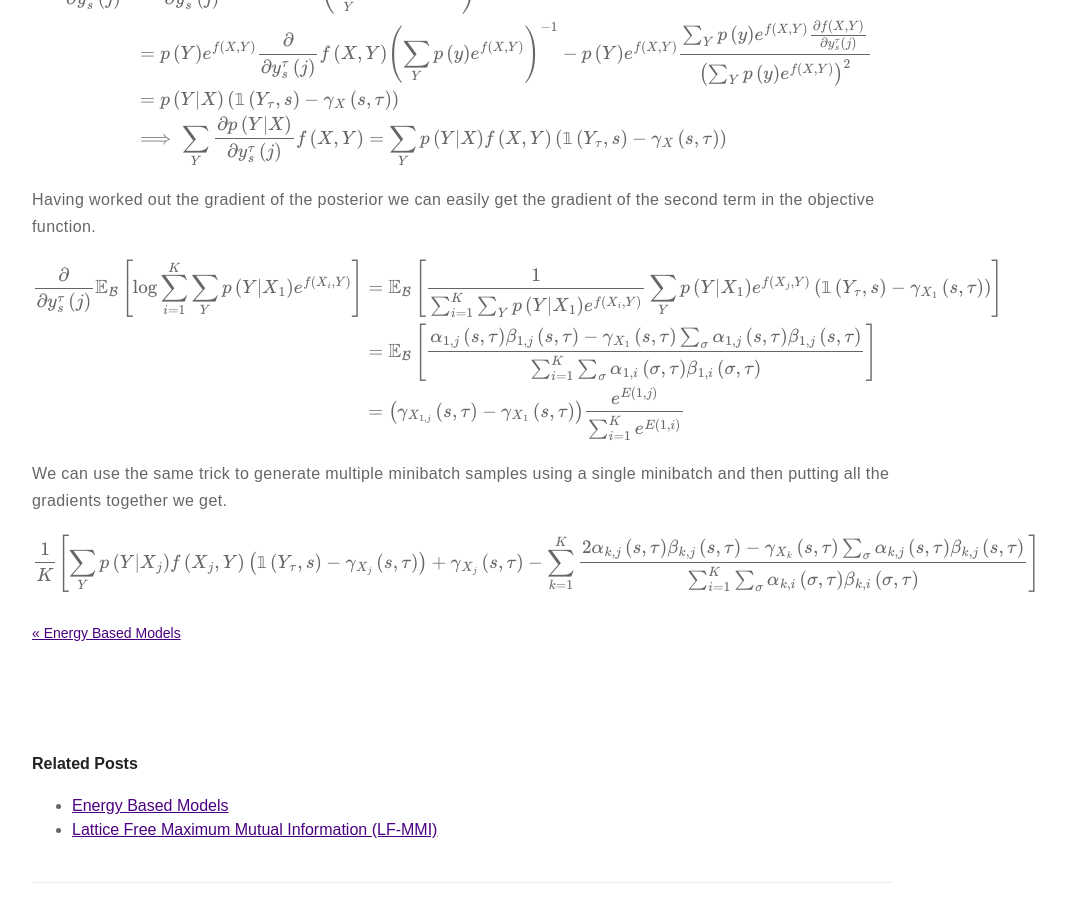
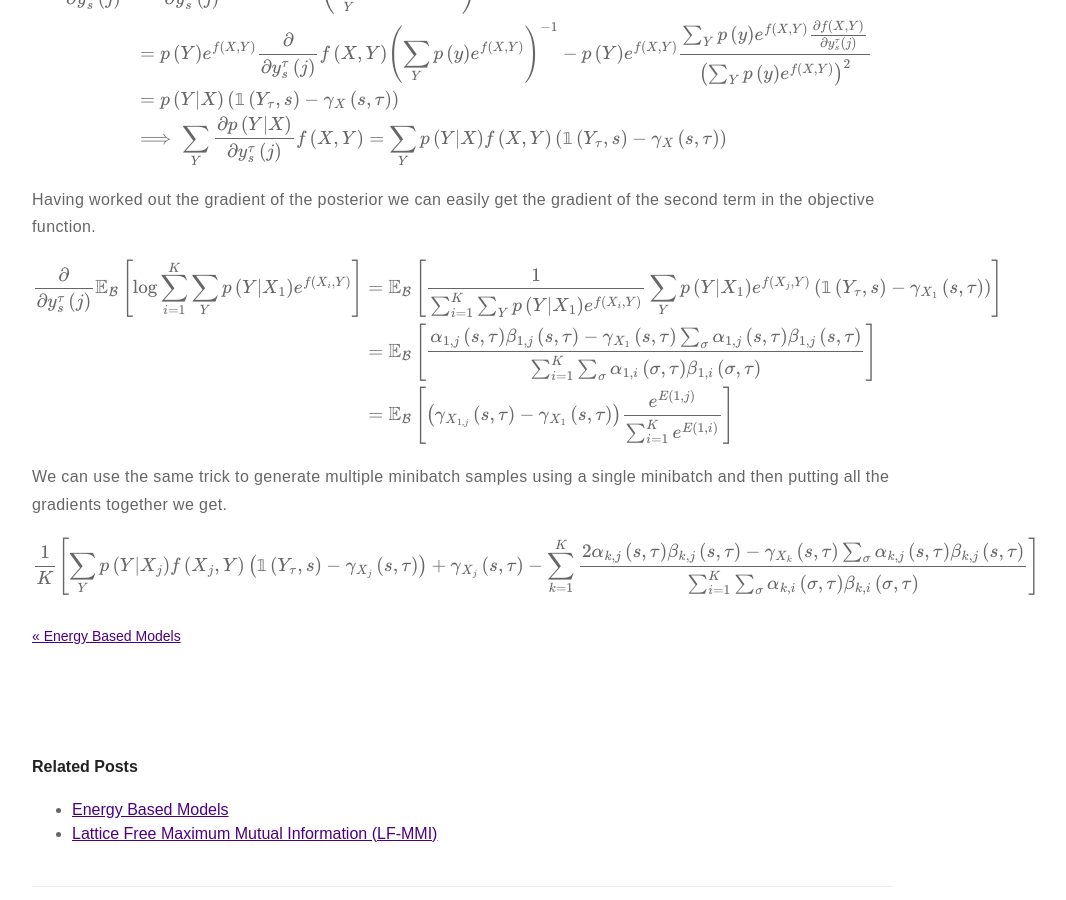
Before and after one commit to m-wiesner/m-wiesner.github.io, a Jekyll site: the page built from _posts/2020-10-30-Variational-Bounds-on-Mutual-Information.markdown, in a window 1280 px wide and 900 px high, scrolled down 9160 px. Shown: the whole window, without its empty margins (178-1244 px from the left). Built offline with Jekyll 4.4.1, drawn with Linux system fonts in a browser that asks for light colours; formulas are drawn with MathJax 3.

Commit message:
Update 2020-10-30-Variational-Bounds-on-Mutual-Information.markdown

```diff
--- a/_posts/2020-10-30-Variational-Bounds-on-Mutual-Information.markdown
+++ b/_posts/2020-10-30-Variational-Bounds-on-Mutual-Information.markdown
@@ -328,7 +328,7 @@ Having worked out the gradient of the posterior we can easily get the gradient o
 $$\begin{align}
 \frac{\partial}{\partial y_s^{\tau}\left(j\right)} \mathbb{E}_{\mathcal{B}}\left[\log{\sum_{i=1}^K \sum_Y p\left(Y | X_1\right) e^{f\left(X_i, Y\right)}} \right] &= \mathbb{E}_{\mathcal{B}}\left[\frac{1}{\sum_{i=1}^K \sum_Y p\left(Y | X_1\right) e^{f\left(X_i, Y\right)}} \sum_Y p\left(Y | X_1\right) e^{f\left(X_j, Y\right)}\left(\mathbb{1}\left(Y_{\tau}, s\right) - \gamma_{X_1}\left(s, \tau\right)\right)\right] \\
 &= \mathbb{E}_{\mathcal{B}}\left[\frac{\alpha_{1, j}\left(s, \tau\right)\beta_{1, j}\left(s, \tau\right) - \gamma_{X_1}\left(s, \tau\right)\sum_{\sigma}\alpha_{1, j}\left(s, \tau\right)\beta_{1,j}\left(s, \tau\right)}{\sum_{i=1}^K \sum_{\sigma} \alpha_{1, i}\left(\sigma, \tau\right)\beta_{1, i}\left(\sigma, \tau\right)}\right] \\
-&= \left(\gamma_{X_{1, j}}\left(s, \tau\right) - \gamma_{X_1}\left(s, \tau\right)\right) \frac{e^{E\left(1, j\right)}}{\sum_{i=1}^K e^{E\left(1, i\right)}}
+&= \mathbb{E}_{\mathcal{B}}\left[ \left(\gamma_{X_{1, j}}\left(s, \tau\right) - \gamma_{X_1}\left(s, \tau\right)\right) \frac{e^{E\left(1, j\right)}}{\sum_{i=1}^K e^{E\left(1, i\right)}}\right]
 \end{align}$$
 
 We can use the same trick to generate multiple minibatch samples using a single minibatch and then putting all the gradients together we get.
```
